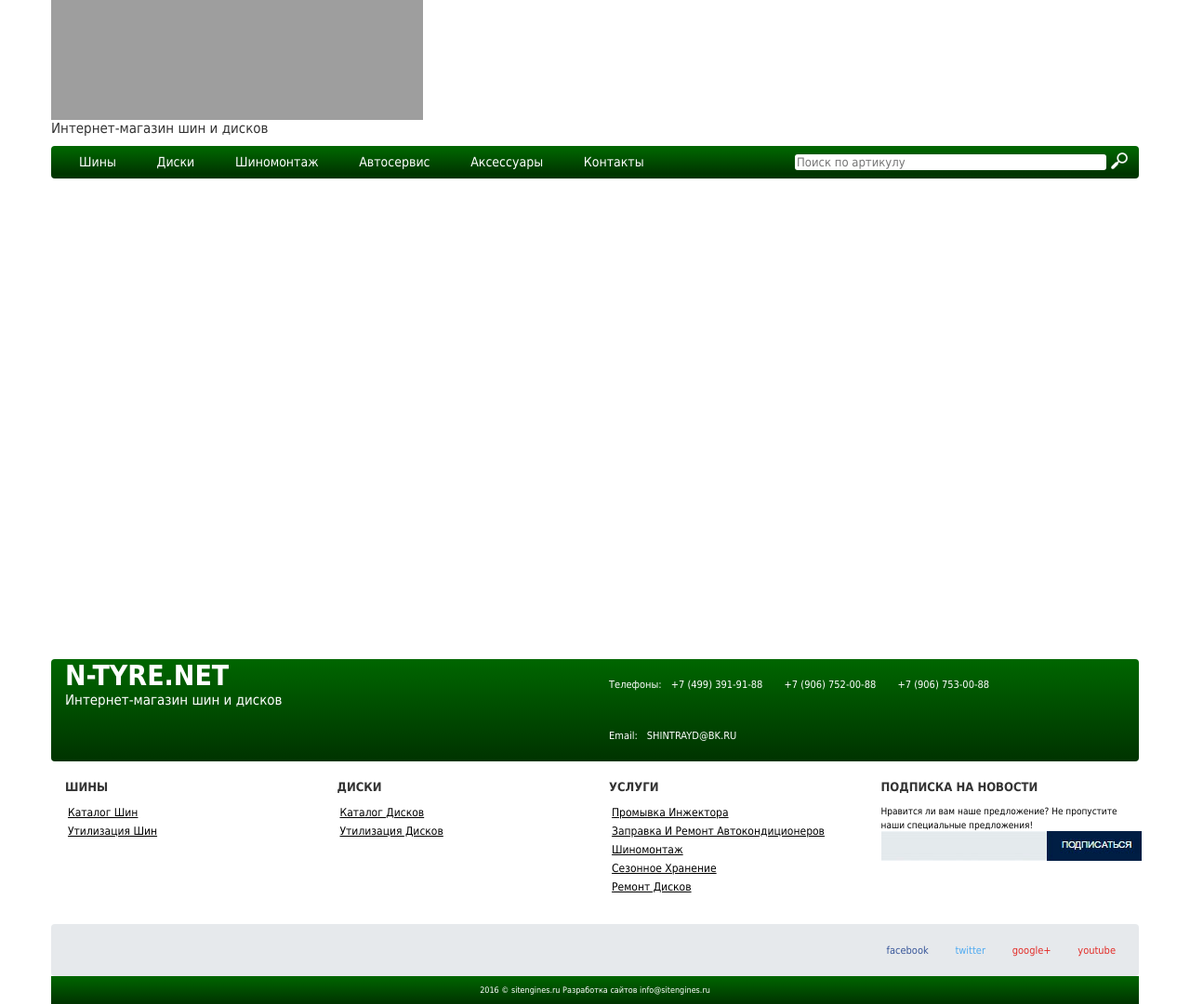
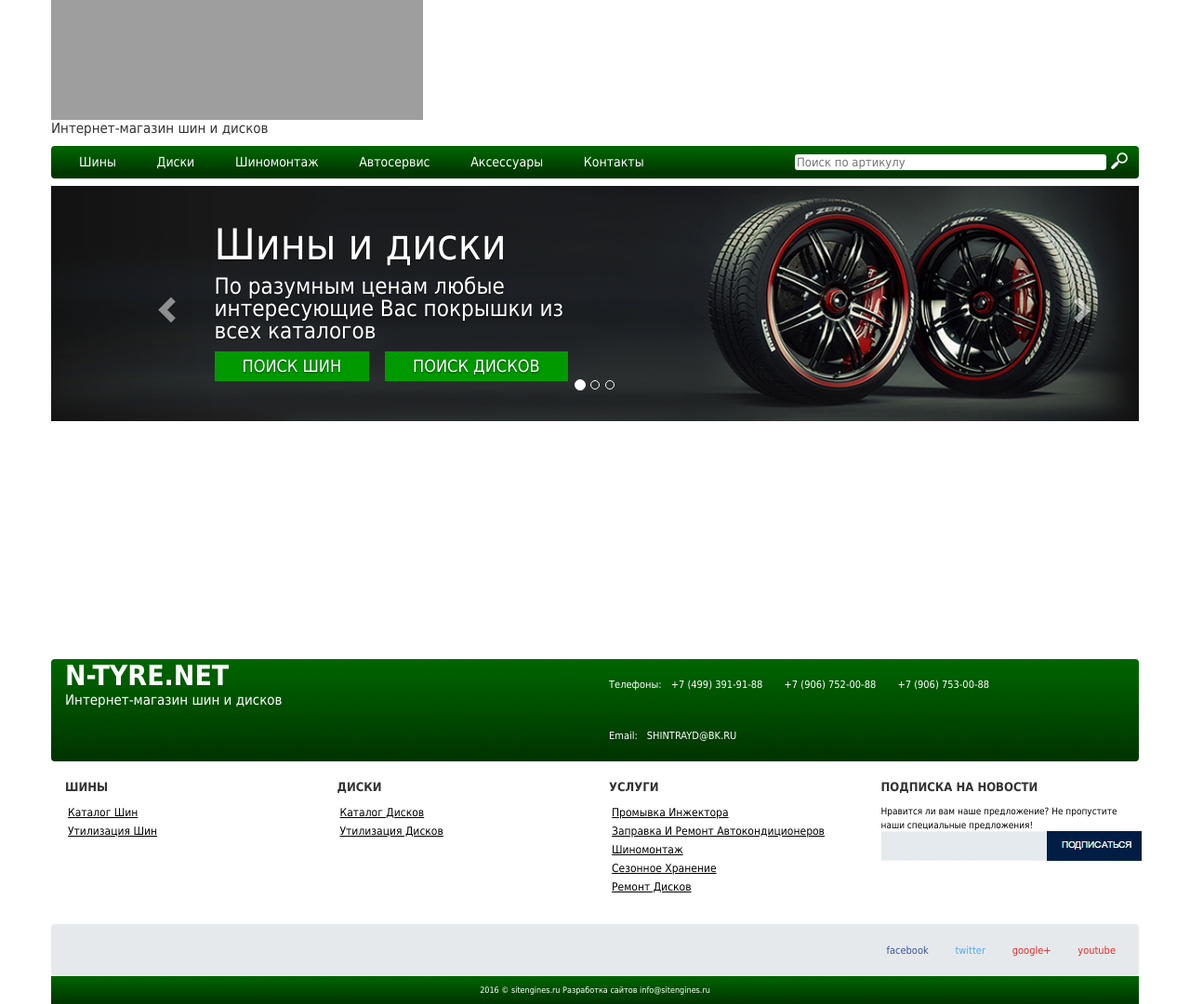
Before and after one commit to koluha/shintrayd, a Yii app: template views/layouts/main.php in a window 1280 px wide. Shown: the part 210-1290 px from the top of the page at 93% size. Run offline with PHP 8.4 and a stand-in for Yii, Linux system fonts and the light colour scheme; the template is opened without the code that fills it, so the values that code supplies are empty; some libraries are stand-ins or nearby versions; grey boxes are pictures that could not be loaded.

Commit message:
slade_end

```diff
--- a/assets/FrontAsset.php
+++ b/assets/FrontAsset.php
@@ -9,18 +9,18 @@ class FrontAsset extends AssetBundle {
     public $basePath = '@webroot';
     public $baseUrl = '@web';
     public $css = [
-        'css/main.css',
+        'css/main.css'
     ];
     public $js = [
         'js/basket.js',
         'js/command.js',
         'js/dep_drop.js',
         'js/number_format.js'
-
     ];
     public $depends = [
         'yii\web\YiiAsset',
         'yii\bootstrap\BootstrapAsset',
+        'yii\bootstrap\BootstrapPluginAsset'
     ];
 
 }
--- a/views/layouts/main.php
+++ b/views/layouts/main.php
@@ -9,28 +9,8 @@ use yii\widgets\Breadcrumbs;
 use app\assets\FrontAsset;
 use yii\helpers\Url;
 use app\models\Basket;
-use yii\bootstrap\Carousel;
 
 FrontAsset::register($this);
-
-
-$carousel = [
-    [
-        'content' => '<img src="/img/slide-1247x392.jpg"/>',
-        'caption' => '<div class="slade_shin"><h1>Шины и диски</h1><p>большой выбор продукций</p><p><a href="/article/link/1" class="btn btn-primary">Подробнее <span class="glyphicon glyphicon-chevron-right"></a></p></div>',
-        'options' => ['class' => 'slade_shin','text-align' => 'left']
-    ],
-    [
-        'content' => '<img src="/img/avtoservis.jpg"/>',
-        'caption' => '<h1>Автосервис</h1><p> услуги по ремонту и обслуживанию автомобилей</p>',
-        'options' => ['class' => 'slade_avtoservis']
-    ],
-    [
-        'content' => '<img src="/img/shino.jpg"/>',
-        'caption' => '<h1>Шиномонтаж</h1><p>Полный комплекс услуг по работе с колесами</p>',
-        'options' => ['class' => 'slade_shino_montag']
-    ]
-];
 ?>
 <?php $this->beginPage() ?>
 <!DOCTYPE html>
@@ -39,11 +19,8 @@ $carousel = [
         <title><?= Html::encode($this->title) ?></title>
         <?php $this->head() ?>
         <?= Html::csrfMetaTags() ?>
-
         <meta charset="<?= Yii::$app->charset ?>">
         <meta name="viewport" content="width=device-width, initial-scale=1">
-
-
 
         <!--  <meta name="description" content="" />-->
         <!-- <meta name = "viewport" content = "width = 1200">-->
@@ -56,6 +33,7 @@ $carousel = [
         <!--  <link rel="stylesheet" href="css/main.css" />--> <!-- Стили  -->
         <!--  <script src="libs/jquery/jquery-1.11.1.min.js"></script>--> <!-- jquery  -->
        <!--   <script src="js/command.js"></script>--> <!-- jquery  код-->
+
     </head>
     <body>
         <?php $this->beginBody() ?>
@@ -169,22 +147,76 @@ $carousel = [
                     </div>
                     <!-- end menu (Горизонтальное меню) -->
                 </div>
-
-
                 <div class="container">
                     <div class="row">
                         <!-- slider (Слайдер) -->
                         <div class="slider">
-                            <?php
-                            echo Carousel::widget([
-                                'items' => $carousel,
-                                'options' => ['class' => 'carousel slide', 'data-interval' => '30000'],
-                                'controls' => [
-                                    '<span class="glyphicon glyphicon-chevron-left" aria-hidden="true"></span>',
-                                    '<span class="glyphicon glyphicon-chevron-right" aria-hidden="true"></span>'
-                                ]
-                            ]);
-                            ?>
+
+                            <!-- Стили CSS -->
+                            <div id="myCarousel" class="carousel slide" data-ride="carousel">
+                                <!-- Indicators -->
+                                <ol class="carousel-indicators">
+                                    <li data-target="#myCarousel" data-slide-to="0" class="active"></li>
+                                    <li data-target="#myCarousel" data-slide-to="1"></li>
+                                    <li data-target="#myCarousel" data-slide-to="2"></li>
+                                </ol>
+
+                                <!-- Wrapper for slides -->
+                                <div class="carousel-inner">
+                                    <div class="item active">
+                                        <img src="/img/slide_1.jpg" alt="Магазин шин и дисков">
+                                        <div class="carousel-caption">
+                                            <div class="carousel_link">
+                                                <h1>Шины и диски</h1>
+                                                <p>По разумным ценам любые интересующие Вас покрышки из всех каталогов</p>
+                                                <?= Html::a('<p class="link_search_sh">Поиск шин</p>','/tyre');
+                                                ?>
+                                                <?= Html::a('<p class="link_search_d">Поиск дисков</p>', '/disk');
+                                                ?>
+                                            </div>
+                                        </div>
+                                    </div>
+
+                                    <div class="item">
+                                        <img src="/img/slide_2.jpg" alt="Автосервис">
+                                        <div class="carousel-caption">
+                                            <div class="carousel_link">
+                                                <?= Html::a('
+                                                    <h1>Автосервис</h1>
+                                                    <p>Услуги по ремонту и обслуживанию автомобилей</p>
+                                                    <p class="link_">Подробнее</p>
+                                                    ', '/autoservice')
+                                                ?>
+                                            </div>
+                                        </div>
+                                    </div>
+
+                                    <div class="item">
+                                        <img src="/img/slide_3.jpg" alt="Шиномонтаж">
+                                        <div class="carousel-caption">
+                                            <div class="carousel_link">
+                                                <?= Html::a('
+                                                    <h1>Шиномонтаж</h1>
+                                                    <p>Полный комплекс услуг по работе с колесами</p>
+                                                    <p class="link_">Подробнее</p>
+                                                    ', '/mounting')
+                                                ?>
+                                            </div>
+                                        </div>
+                                    </div>
+                                </div>
+
+                                <!-- Left and right controls -->
+                                <a class="left carousel-control" href="#myCarousel" data-slide="prev">
+                                    <span class="glyphicon glyphicon-chevron-left"></span>
+                                    <span class="sr-only">Previous</span>
+                                </a>
+                                <a class="right carousel-control" href="#myCarousel" data-slide="next">
+                                    <span class="glyphicon glyphicon-chevron-right"></span>
+                                    <span class="sr-only">Next</span>
+                                </a>
+                            </div>
+
                         </div>
                         <!-- end slider (Слайдер) -->
                     </div>
--- a/web/css/main.css
+++ b/web/css/main.css
@@ -2408,10 +2408,84 @@ p .info_pr{
 /* End Страница автосервиса */
 
 /* Страница Слайда */
-.carousel-caption_my{
-    height: 90px;
-    width: 200px;
+.block{
+    background: red;
+    height: 200px;
+}
+
+.carousel-caption{
+    position: absolute;
+    top:20px;
+    font-size: 3em;
+    left: 15%;
+    text-align: left;
+    color: white;
+    display: block;
+    width: 380px;
+    padding: 0;
+    margin: 0;
+}
+
+.carousel_link a{
+    text-decoration: none;
+    color: #FFFFFF;
+}
+
+
+.carousel-caption h1{
+    font-size: 46px;
+    line-height: 46px;
+}
+.carousel-caption p{
+    font-size: 24px;
+    line-height: 24px;
+}
+
+.carousel-caption .link_{
+    display: inline;
+    float: right;
+    font-size: 18px;
     background: #009900;
-    text-align: left!important;
-}
+    padding: 4px 30px;
+    margin: 0;
+    margin-right: 30px;
+    text-transform:uppercase;
+    line-height: 24px;
+    text-align: right;
+}
+
+.carousel-caption .link_search_sh{
+    display: inline;
+    float: right;
+    font-size: 18px;
+    background: #009900;
+    padding: 4px 30px;
+    margin: 0;
+    text-transform:uppercase;
+    line-height: 24px;
+    text-align: right;
+    float: left;
+}
+
+.carousel-caption .link_search_d{
+    display: inline;
+    float: right;
+    font-size: 18px;
+    background: #009900;
+    padding: 4px 30px;
+    margin: 0;
+    text-transform:uppercase;
+    line-height: 24px;
+    text-align: right;
+    float: right;
+}
+.carousel-caption .link_:hover{
+    background: #005a00;
+}
+
+/* Убрать снежинки */
+.carousel-control .glyphicon-chevron-left, .carousel-control .glyphicon-chevron-right {
+    height: 1px!important;
+}
+
 /* End Страница Слайда */
--- a/web/js/command.js
+++ b/web/js/command.js
@@ -1,4 +1,9 @@
 $(document).ready(function() {
+
+    $('.carousel').carousel({
+        interval: 7000
+    });
+
     /* Обработчик Фиксакций меню фильтра*/
     var StickyElement = function(node) {
         var doc = $(document),
```
Also changed, not shown: web/js/carousel.js (added, +169 -0 lines), web/js/newEmptyPHP.php (deleted, +0 -35 lines), web/img/shino.jpg (deleted), web/img/slad_1.jpg (deleted), web/img/slad_2.jpg (deleted), web/img/slad_3.jpg (deleted), web/img/slide_1.jpg (renamed from web/img/slide-1247x392.jpg), web/img/slide_2.jpg (renamed from web/img/avtoservis.jpg), web/img/slide_3.jpg (added).
